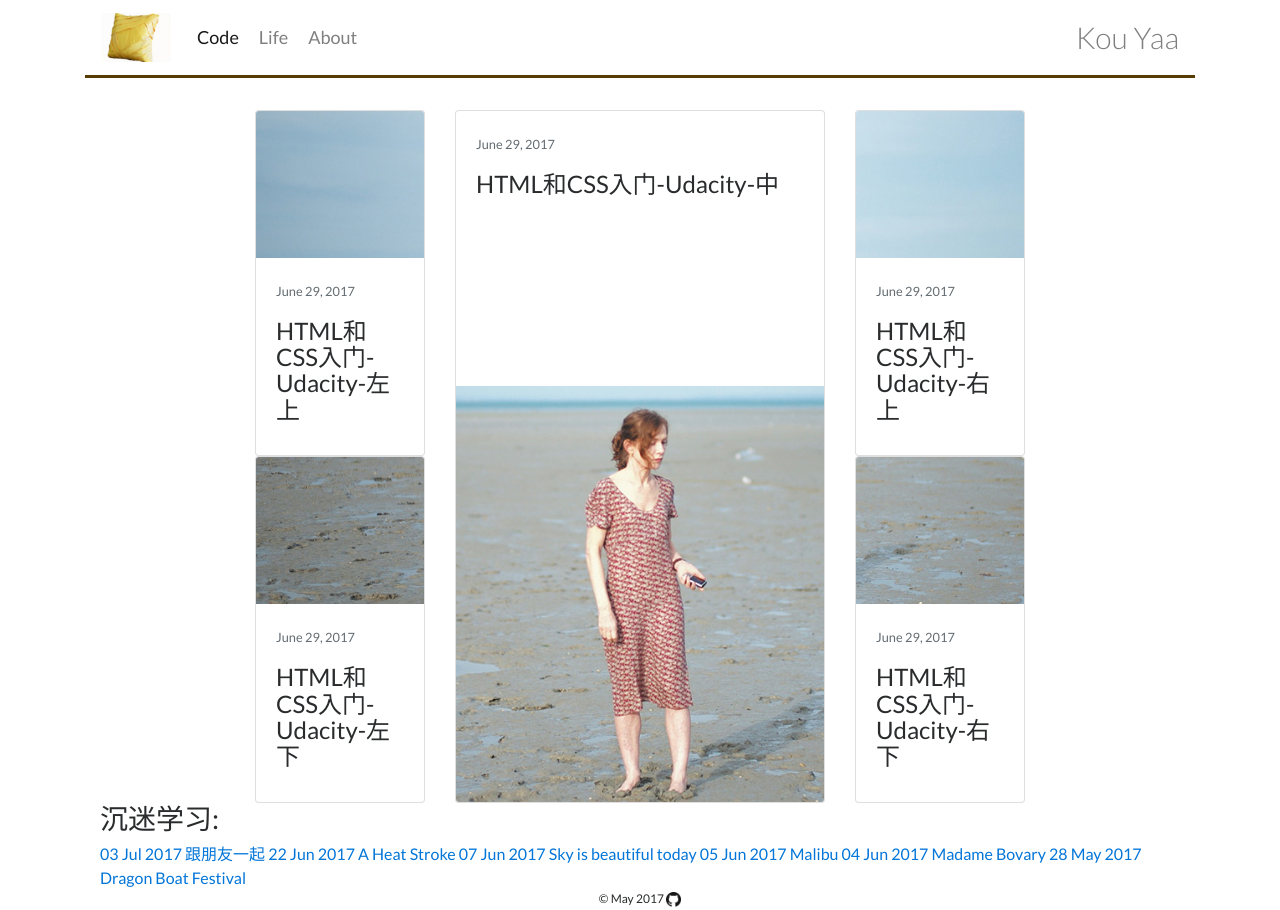
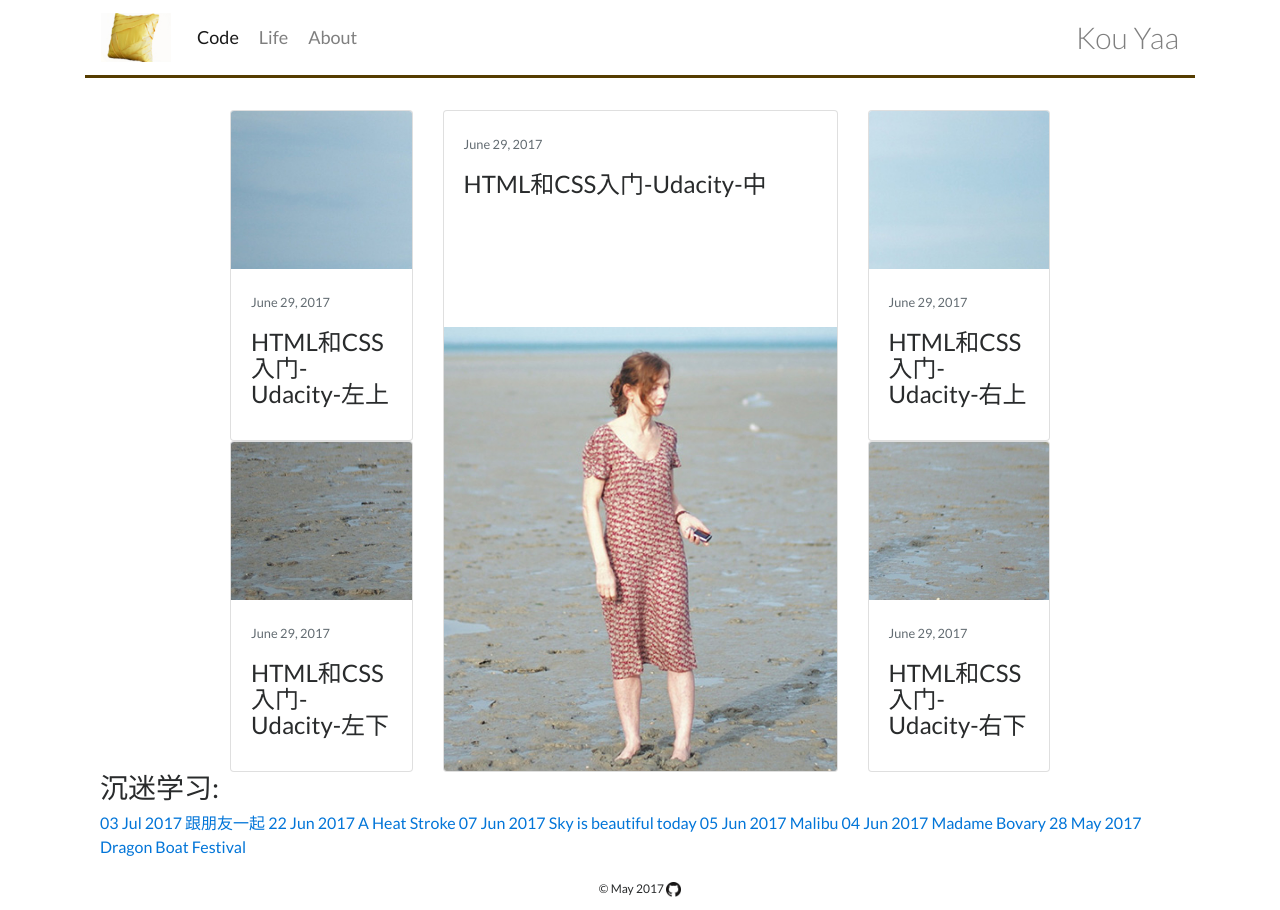
Before and after one commit to yinkouya/yinkouya.github.io, a Jekyll site: the page built from life.html, in a window 1280 px wide. Built offline with Jekyll 4.4.1, drawn with Linux system fonts in a browser that asks for light colours; nearby versions of some CDN libraries.

Commit message:
Update style.css

```diff
--- a/assets/style.css
+++ b/assets/style.css
@@ -58,7 +58,7 @@ img.footer {
 }
 
 .row {
-  width: 800px;
+  width: 850px;
   margin: 0 auto;
 }
 
```
